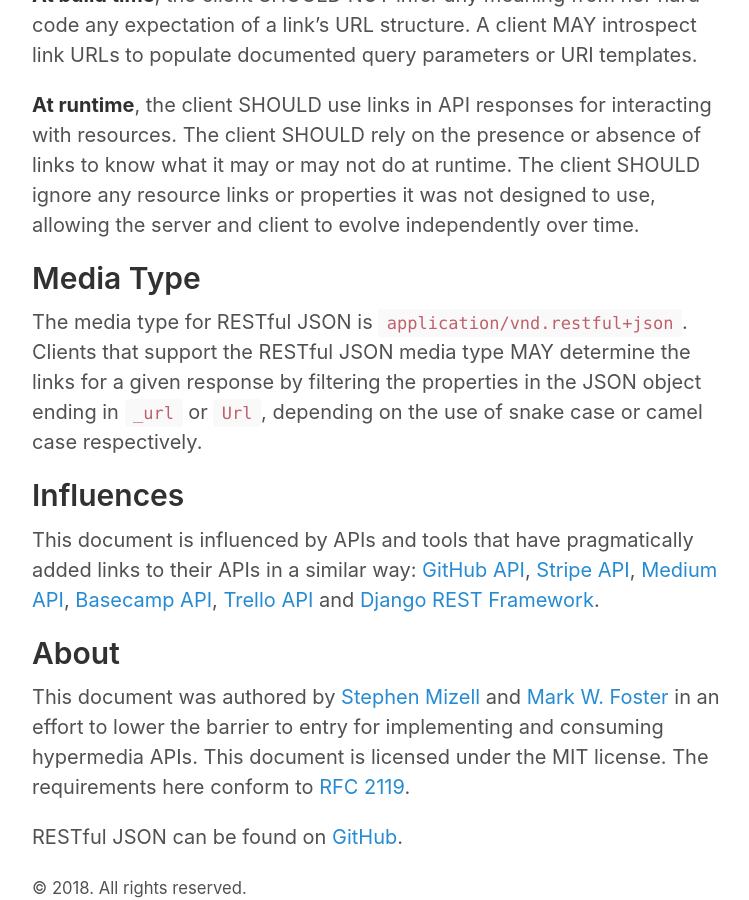
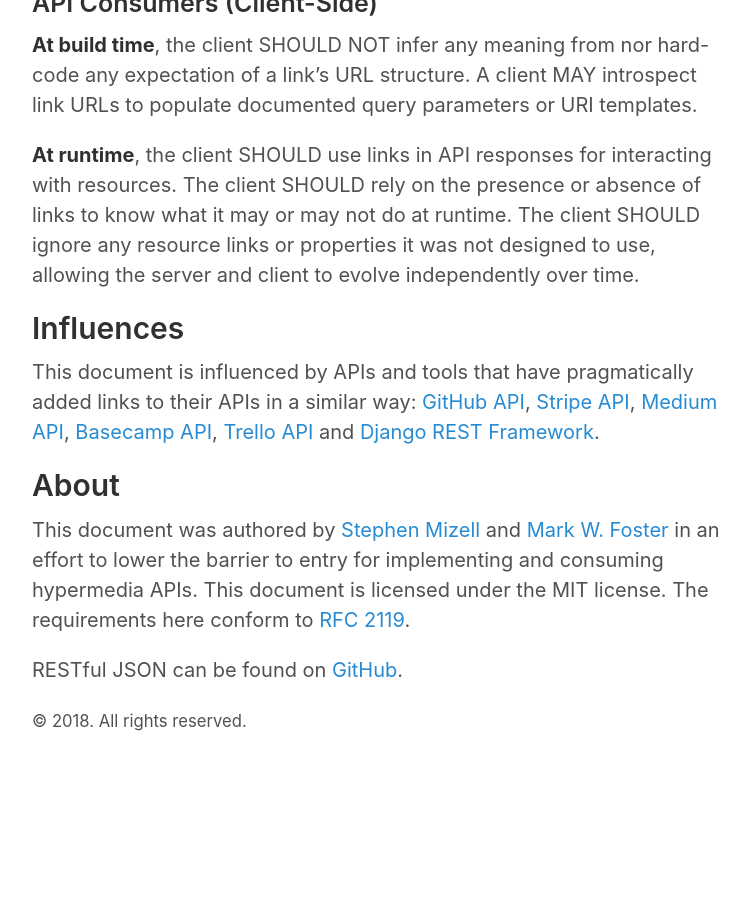
Before and after one commit to smizell/restfuljson, a Jekyll site: the page built from index.md, in a window 1280 px wide and 900 px high, scrolled down 1922 px. Shown: the whole window, without its empty margins (258-1007 px from the left). Built offline with Jekyll 4.4.1, drawn with Linux system fonts in a browser that asks for light colours; after the commit the page ends 2697 px from its top, so only the background shows below that; some of the changed text lies outside the part shown.

Commit message:
Remove media type section

```diff
--- a/index.md
+++ b/index.md
@@ -78,13 +80,6 @@ The client SHOULD rely on the presence or absence of links to know what it may o
 do at runtime. The client SHOULD ignore any resource links or properties it was not designed
 to use, allowing the server and client to evolve independently over time.
 
-## Media Type
-
-The media type for RESTful JSON is `application/vnd.restful+json`.
-Clients that support the RESTful JSON media type MAY determine the links for a
-given response by filtering the properties in the JSON object ending in `_url`
-or `Url`, depending on the use of snake case or camel case respectively.
-
 ## Influences
 
 This document is influenced by APIs and tools that have pragmatically added links to their
```
Also changed, not shown: other parts of index.md (+2 -0 lines).
